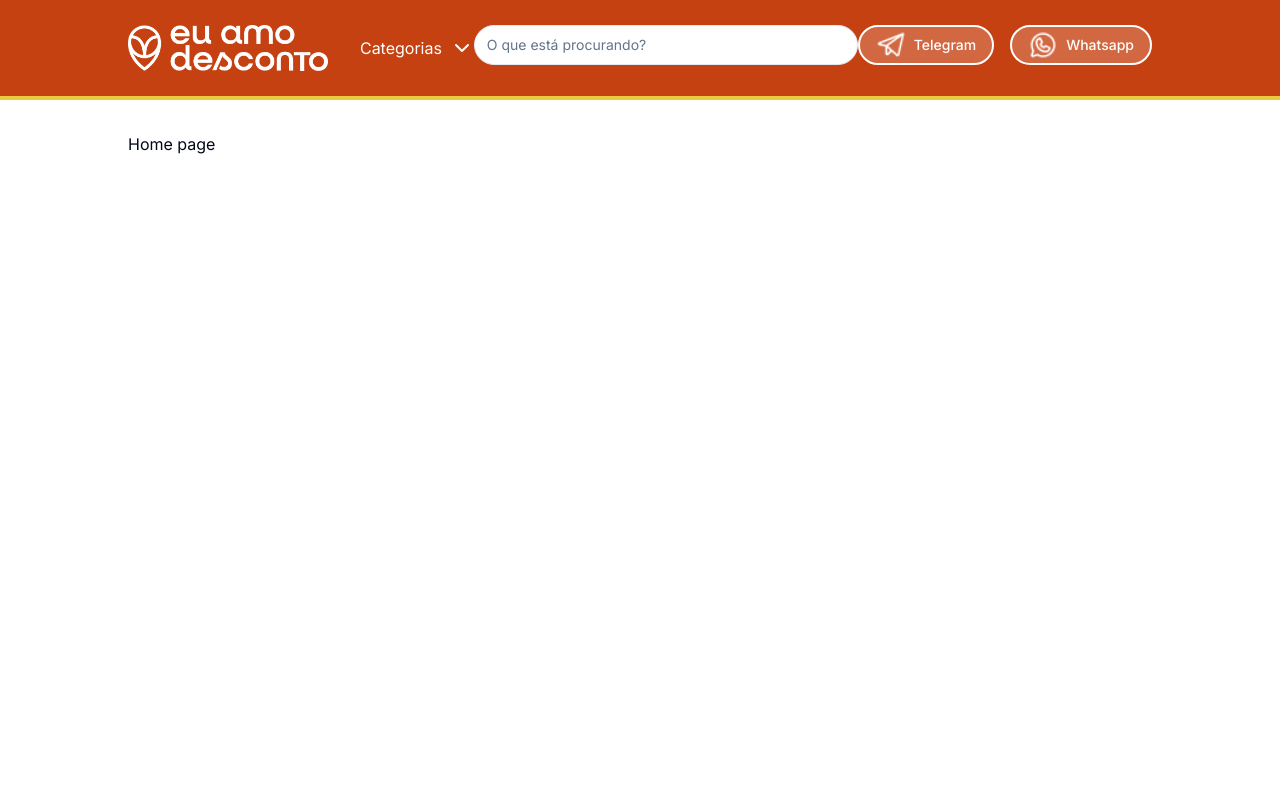
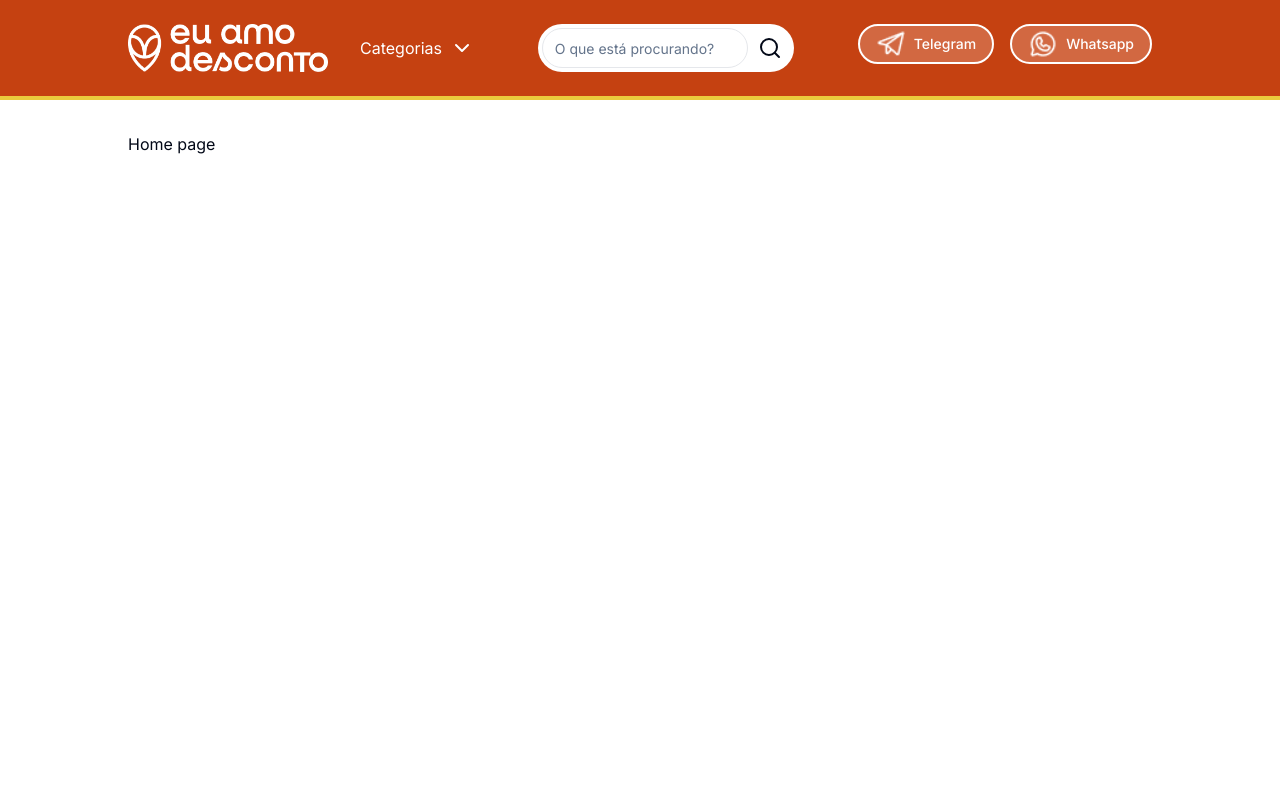
Before and after one commit to sampath-kumaramd/shopping-center, a Next.js app: page / in a window 1280 px wide. Shown: the top 800 px of the page. Built offline with nearby package versions, Linux system fonts and the light colour scheme.

Commit message:
update search bar

```diff
--- a/components/header.tsx
+++ b/components/header.tsx
@@ -13,6 +13,7 @@ import { Form, FormControl, FormDescription, FormField, FormItem, FormLabel, For
 import { Input } from "./ui/input"
 import { useForm } from "react-hook-form"
 import { Button } from "./ui/button"
+import { Search } from "lucide-react"
 
 
 function Header() {
@@ -37,8 +38,9 @@ function Header() {
                         </DropdownMenu>
 
                     </div>
-                    <div>
-                        <Input placeholder="O que está procurando? " className=" rounded-full w-96" />
+                    <div className=" hidden sm:flex bg-white rounded-full w-3/12 p-1 items-center justify-between mx-2">
+                        <Input placeholder="O que está procurando?" className="w-10/12 border-gray-200 rounded-full"/>
+                        <Search width={40} />
                     </div>
                     <div className="flex gap-4">
                         <Button className="flex gap-2 bg-[#d26841] hover:bg-[#a5423b] rounded-3xl border-white border-2">
```
